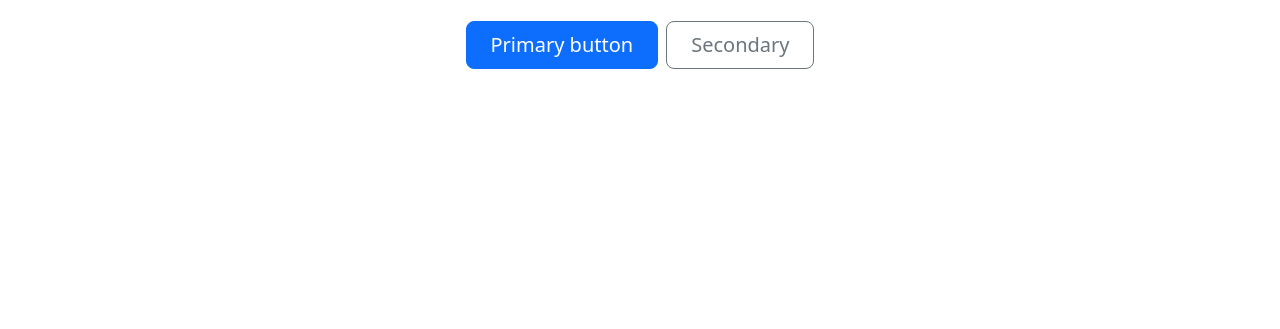
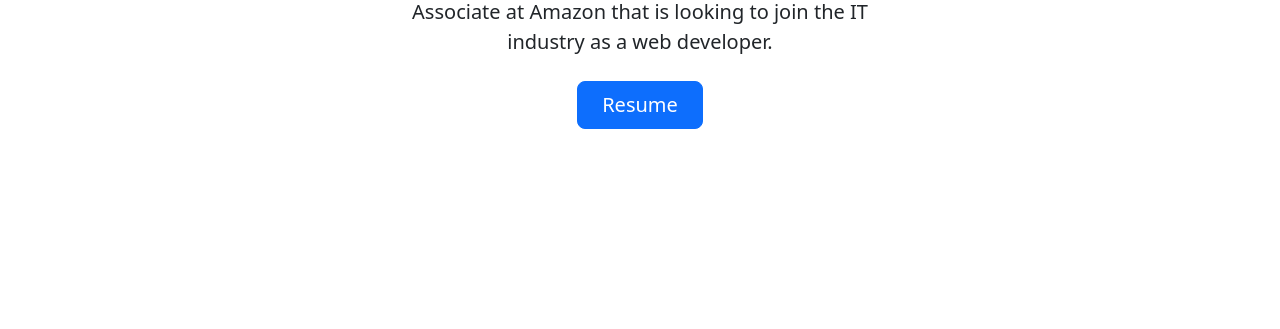
Before and after one commit to BobliHH/personal_site, a plain HTML site: page index.html in a window 1280 px wide. Shown: the part 471-800 px from the top of the page. Drawn offline with nearby package versions, Linux system fonts and the light colour scheme.

Commit message:
edited Hero and linked to resume web page that I have made in past :)

```diff
--- a/index.html
+++ b/index.html
@@ -44,24 +44,19 @@
     </header>
     <main class="container">
       <div class="px-4 py-5 my-5 text-center">
-        <img
-          class="profile d-block mx-auto mb-4"
-          src="./img/1.jpg"
-          alt=""
-
-        />
+        <img class="profile d-block mx-auto mb-4" src="./img/1.jpg" alt="" />
         <h1 class="display-5 fw-bold text-body-emphasis">Hello.</h1>
         <div class="col-lg-6 mx-auto">
           <p class="lead mb-4">
-            My name Is Andrei
+            My name Is Andrei and I am a Senior Compliance Associate at Amazon
+            that is looking to join the IT industry as a web developer.
           </p>
           <div class="d-grid gap-2 d-sm-flex justify-content-sm-center">
-            <button type="button" class="btn btn-primary btn-lg px-4 gap-3">
-              Primary button
-            </button>
-            <button type="button" class="btn btn-outline-secondary btn-lg px-4">
-              Secondary
-            </button>
+            <a href="https://boblihh.github.io/html-capstone1-project/"
+              ><button type="button" class="btn btn-primary btn-lg px-4 gap-3">
+                Resume
+              </button></a
+            >
           </div>
         </div>
       </div>
```
